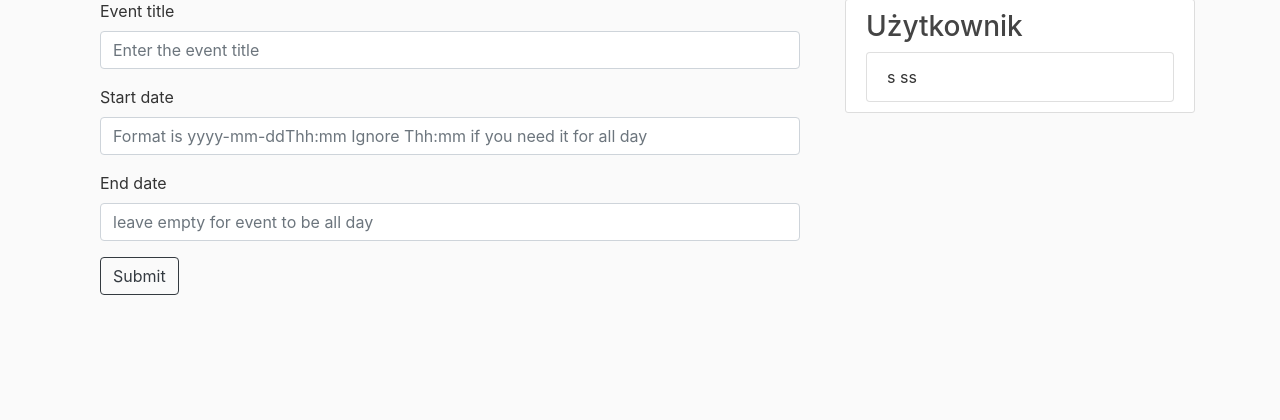
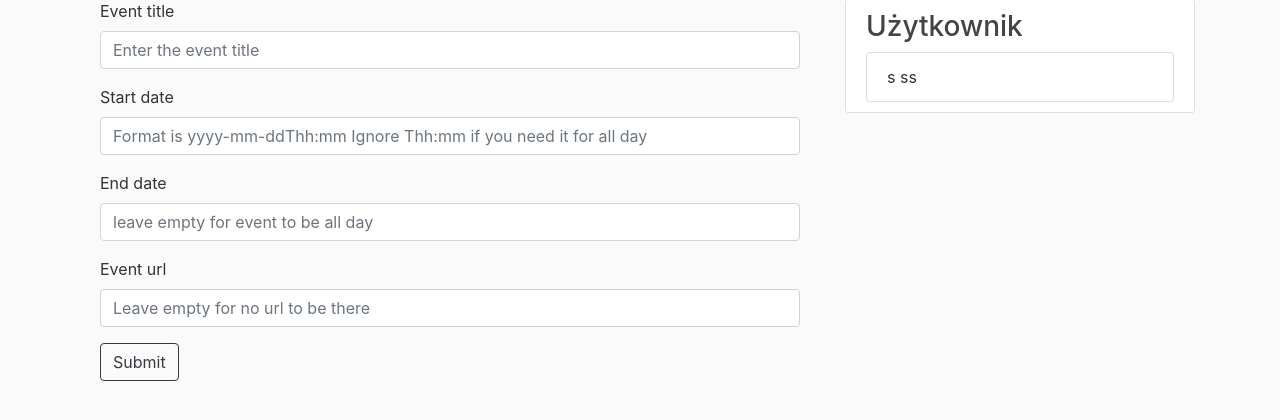
Before and after one commit to werka9898/PlatformaBHP, a Flask app: page /dodaj_wydarzenie in a window 1280 px wide. Shown: the part 81-501 px from the top of the page. Run offline with Flask 2, Linux system fonts and the light colour scheme; a user stored in the database is signed in; some libraries are stand-ins or nearby versions.

```diff
--- a/app.py
+++ b/app.py
@@ -97,15 +97,15 @@ posts = [
 ]
 events = [
     {
-        'title' : 'TestEvent',
-        'start' : '2021-08-24',
+        'title' : 'Szkolenie',
+        'start' : '2022-06-16',
         'end' : '',
         'url' : 'https://youtube.com'
     },
     {
-        'title' : 'Another TestEvent',
-        'start' : '2021-08-25',
-        'end' : '2021-08-26',
+        'title' : 'Test',
+        'start' : '2022-06-20',
+        'end' : '2022-06-20',
         'url' : 'https://google.com'
     },
 ]
@@ -114,22 +114,25 @@ events = [
 def home():
     return render_template('home.html', events=events)
 
-@app.route("/dodaj_wydarzenie")
+@app.route("/dodaj_wydarzenie", methods=['GET', "POST"])
 def about():
     if request.method == "POST":
         title = request.form['title']
         start = request.form['start']
         end = request.form['end']
+        url = request.form['url']
 
         if end == '':
             end = start
         events.append({
             'title': title,
             'start': start,
-            'end': end
+            'end': end,
+            'url': url
 
         },
         )
+
     return render_template("dodaj_wydarzenie.html")
 
     # return render_template('dodaj_wydarzenie.html', title='terminarz')
--- a/templates/dodaj_wydarzenie.html
+++ b/templates/dodaj_wydarzenie.html
@@ -1,9 +1,11 @@
 {% extends "layout.html" %}
 {% block content %}
-<div class="container">
+{#{% block body %}#}
+    <div class="container">
         <form action="/dodaj_wydarzenie" method="POST">
+{#            {{ form.hidden_tag() }}#}
             <div class="mb-3">
-              <label for="Tytuł" class="form-label">Event title</label>
+              <label for="title" class="form-label">Event title</label>
               <input type="text" class="form-control" name="title" id="title" placeholder="Enter the event title">
             </div>
             <div class="mb-3">
@@ -14,8 +16,16 @@
               <label for="Koniec" class="form-label">End date</label>
               <input type="text" class="form-control" name="end" id="end" placeholder="leave empty for event to be all day">
             </div>
+            <div class="mb-3">
+              <label for="url" class="form-label">Event url</label>
+              <input type="url" class="form-control" name="url" id="url" placeholder="Leave empty for no url to be there">
+            </div>
+{#            <div class="form-group">#}
+{#                {{ form.submit(class="btn btn-outline-info") }}#}
+{#            </div>#}
 
             <button type="submit" class="btn btn-outline-dark">Submit</button>
-          </form>
-</div>
+        </form>
+    </div>
 {% endblock content %}
+{#{% endblock body %}#}
```
Also changed, not shown: templates/home.html (+1 -11 lines).
